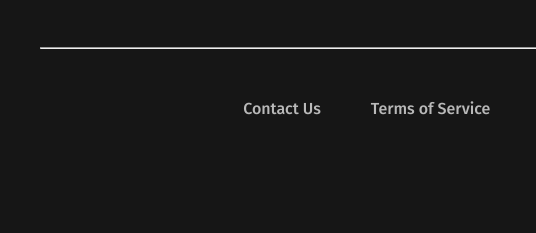
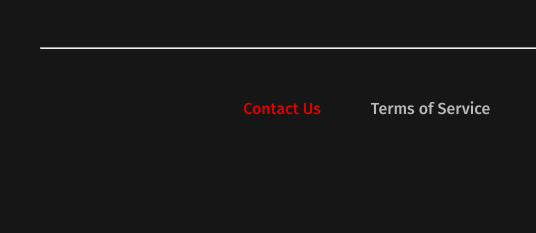
Before and after one commit to rifat-islam2026/World-cup-Project-, a plain HTML site: page index.html in a window 1280 px wide. In both pictures the pointer is over the link "Contact Us". Shown: the part 2223-2456 px from the top of the page, 0-536 px from the left. Drawn offline with nearby package versions, Linux system fonts and the light colour scheme.

Commit message:
hover added

```diff
--- a/style.css
+++ b/style.css
@@ -222,6 +222,10 @@ footer nav ul {
 footer nav ul li a {
     color: var(--footer-text-color);
     font-weight: 500;
+    transition: all 0.5s;
+}
+footer nav ul li a:hover{
+    color: #D00;
 }
 .social-icons{
     font-size: 30px;
```
